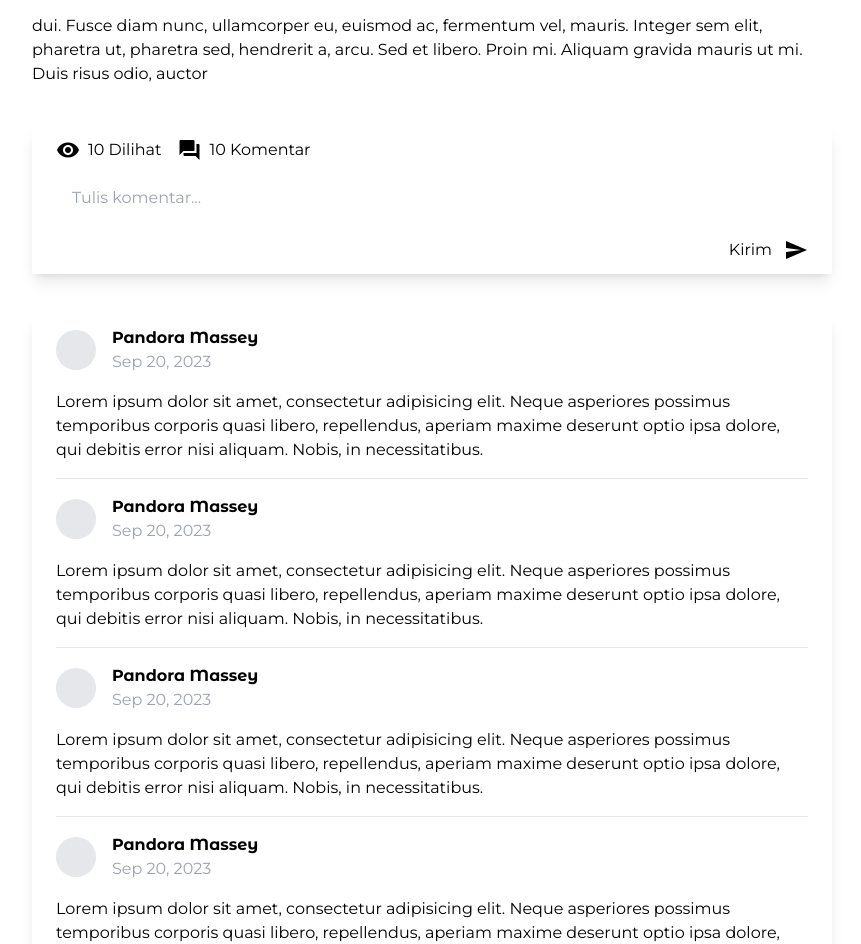
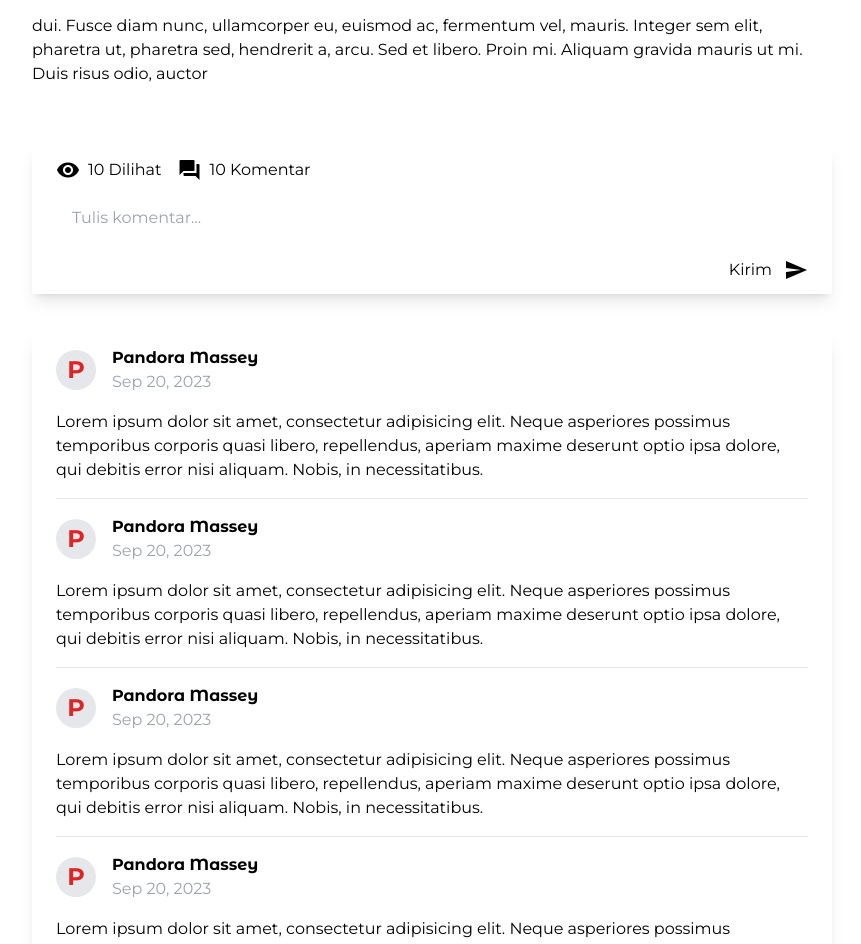
Before and after one commit to kelompokpesilat1/frontend, a Nuxt app: page /detail/03CD2596-58DD-8ADB-32D7-3110CD675959 in a window 1280 px wide. Shown: the part 1380-2324 px from the top of the page, without its empty margins (208-1069 px from the left). Built offline with nearby package versions, Linux system fonts and the light colour scheme.

Commit message:
refacto: homepage dan reusable component

```diff
--- /dev/null
+++ b/components/ArtikelWrapper.vue
@@ -0,0 +1,5 @@
+<template>
+  <div class="grid md:grid-cols-2 lg:grid-cols-4 gap-5 my-5">
+    <slot />
+  </div>
+</template>
--- a/components/CommentCard.vue
+++ b/components/CommentCard.vue
@@ -1,6 +1,6 @@
 <script>
 export default {
-  props: ['artikel'],
+  props: ['artikel', 'avatarName'],
 }
 </script>
 
--- /dev/null
+++ b/components/Font/Heading.vue
@@ -0,0 +1,3 @@
+<template>
+  <h1 class="text-xl font-bold"><slot /></h1>
+</template>
--- /dev/null
+++ b/components/Layout/FlexCol.vue
@@ -0,0 +1,5 @@
+<template>
+  <div class="flex flex-col">
+    <slot />
+  </div>
+</template>
--- /dev/null
+++ b/components/Layout/FlexRow.vue
@@ -0,0 +1,5 @@
+<template>
+  <div class="flex items-center">
+    <slot />
+  </div>
+</template>
--- a/pages/detail/_id.vue
+++ b/pages/detail/_id.vue
@@ -54,7 +54,7 @@ export default {
         <p>{{ artikel.content }}</p>
         <p>{{ artikel.content }}</p>
       </div>
-      <div class="card py-3 px-6 shadow-lg w-full lg:w-[800px]">
+      <div class="card py-3 px-6 shadow-lg w-full lg:w-[800px] mt-5">
         <div class="flex items-center gap-4 mb-4">
           <p class="flex items-center gap-2">
             <span class="material-icons"> visibility </span>10 Dilihat
@@ -76,10 +76,10 @@ export default {
       </div>
       <div class="card py-3 px-6 shadow-lg w-full lg:w-[800px]">
         <div class="flex flex-col gap-4">
-          <CommentCard :artikel="artikel" />
-          <CommentCard :artikel="artikel" />
-          <CommentCard :artikel="artikel" />
-          <CommentCard :artikel="artikel" />
+          <CommentCard :artikel="artikel" :avatarName="avatarName" />
+          <CommentCard :artikel="artikel" :avatarName="avatarName" />
+          <CommentCard :artikel="artikel" :avatarName="avatarName" />
+          <CommentCard :artikel="artikel" :avatarName="avatarName" />
         </div>
       </div>
     </Container>
--- a/pages/index.vue
+++ b/pages/index.vue
@@ -38,31 +38,27 @@ export default {
   <div>
     <Container class="flex flex-col gap-10 my-10">
       <section>
-        <h1 class="text-xl font-bold">Informasi Penting</h1>
-        <div
-          class="artikel-container grid md:grid-cols-2 lg:grid-cols-4 gap-5 my-5"
-        >
+        <FontHeading>Informasi Penting</FontHeading>
+        <ArtikelWrapper>
           <ArtikelCard
             v-for="artikel in artikelPenting"
             :key="artikel.id"
             a
             :artikel="artikel"
           />
-        </div>
+        </ArtikelWrapper>
       </section>
 
       <section>
-        <h1 class="text-xl font-bold">Artikel Terbaru</h1>
-        <div
-          class="artikel-container grid md:grid-cols-2 lg:grid-cols-4 gap-5 my-5"
-        >
+        <FontHeading>Artikel Terbaru</FontHeading>
+        <ArtikelWrapper>
           <ArtikelCard
             v-for="artikel in artikelTerbaru"
             :key="artikel.id"
             a
             :artikel="artikel"
           />
-        </div>
+        </ArtikelWrapper>
         <div class="text-end">
           <nuxt-link to="/artikel-terbaru"
             ><button
```
